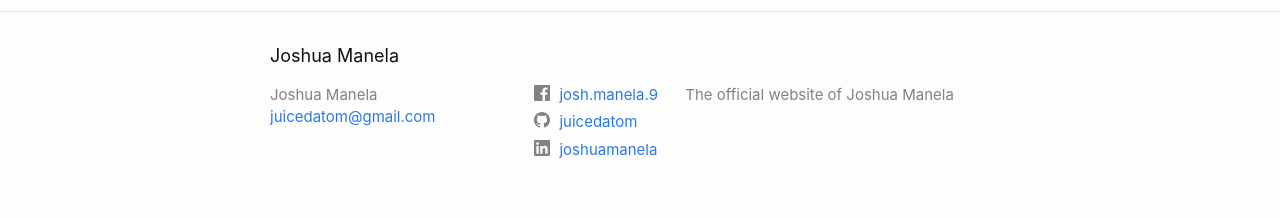
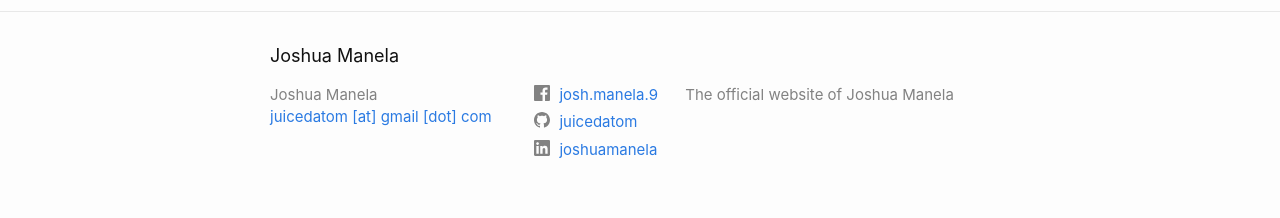
Before and after one commit to juicedatom/mygithubpage, a Jekyll site: the page built from index.md, in a window 1280 px wide. Shown: the part 733-951 px from the top of the page. Built offline with Jekyll 4.4.1, drawn with Linux system fonts in a browser that asks for light colours.

Commit message:
update email

```diff
--- a/_config.yml
+++ b/_config.yml
@@ -14,7 +14,7 @@
 # You can create any custom variable you would like, and they will be accessible
 # in the templates via {{ site.myvariable }}.
 title: Joshua Manela
-email: juicedatom@gmail.com
+email: juicedatom [at] gmail [dot] com
 description: >- # this means to ignore newlines until "baseurl:"
   The official website of Joshua Manela
 baseurl: "" # the subpath of your site, e.g. /blog
```
